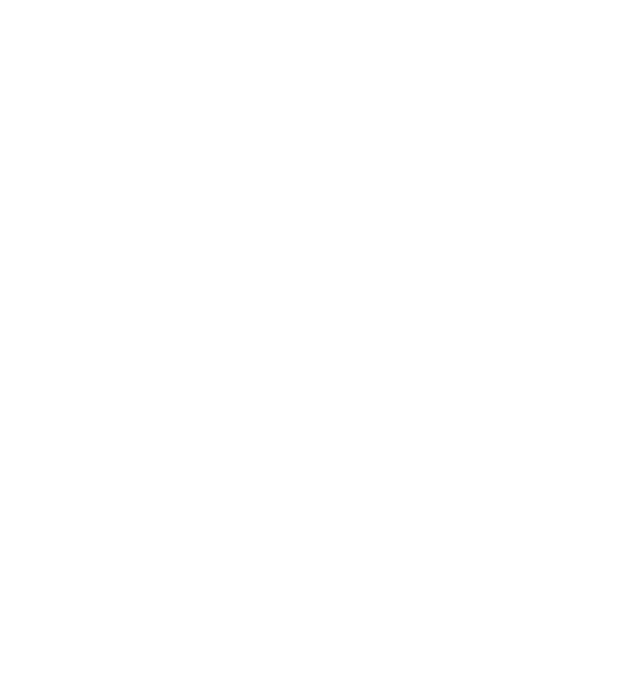
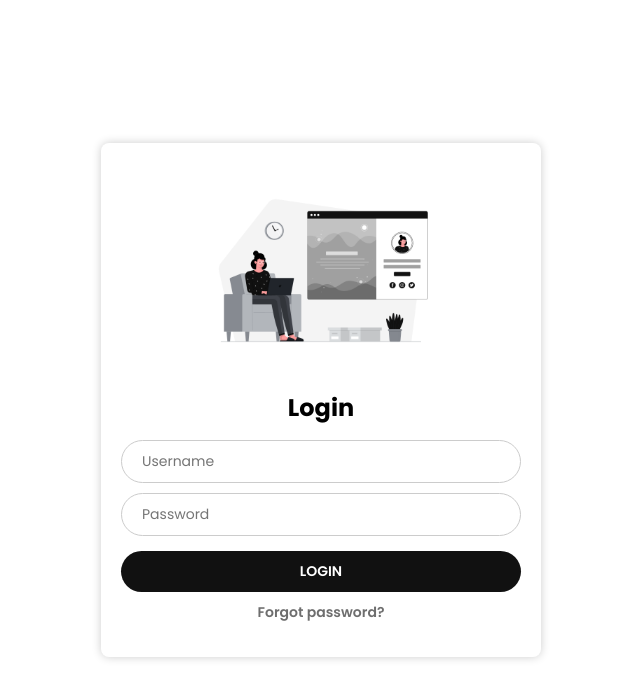
Before and after one commit to pjbronzal/kg-activity-sep-05, a plain HTML site: page index.html in a window 1280 px wide. Shown: the whole page, without its empty margins (319-959 px from the left). Drawn offline with Linux system fonts and the light colour scheme.

Commit message:
login page

```diff
--- a/index.html
+++ b/index.html
@@ -3,13 +3,24 @@
 
 <head>
     <meta charset="UTF-8">
-    <meta http-equiv="X-UA-Compatible" content="IE=edge">
     <meta name="viewport" content="width=device-width, initial-scale=1.0">
+    <link rel="stylesheet" href="style.css">
     <title>Login Page</title>
 </head>
 
 <body>
-
+    <div class="login-container">
+        <div class="login-form">
+            <div class="form-img">
+                <img src="user-login.png" alt="Logo">
+            </div>
+            <h2>Login</h2>
+            <input type="text" class="form-input" placeholder="Username">
+            <input type="password" class="form-input" placeholder="Password">
+            <button class="login-button">Login</button>
+            <p class="forgot-password"><a href="#">Forgot password?</a></p>
+        </div>
+    </div>
 </body>
 
 </html>
--- /dev/null
+++ b/style.css
@@ -0,0 +1,74 @@
+@import url('https://fonts.googleapis.com/css?family=Poppins:200,300,400,500,600,700,800,900&display=swap');
+
+body {
+    margin: 0;
+    padding: 0;
+    display: flex;
+    justify-content: center;
+    align-items: center;
+    min-height: 100vh;
+    font-family: 'Poppins', sans-serif;
+}
+
+.login-container {
+    background-color: #fff;
+    border-radius: 8px;
+    box-shadow: 0 0 10px rgba(0, 0, 0, 0.2);
+    padding: 20px;
+    max-width: 400px;
+    width: 100%;
+    text-align: center;
+}
+
+.login-container img {
+    width: 70%;
+}
+
+.login-container h2 {
+    margin: 10px 0;
+}
+
+.login-form {
+    display: flex;
+    flex-direction: column;
+}
+
+.form-input {
+    margin: 5px 0;
+    padding: 10px 20px;
+    border: 1px solid #ccc;
+    border-radius: 4px;
+    font-size: 14px;
+    font-family: 'Poppins', sans-serif;
+    border-radius: 50px;
+}
+
+.login-button {
+    background-color: #111111;
+    color: #fff;
+    border: none;
+    border-radius: 4px;
+    margin-top: 10px;
+    padding: 10px;
+    font-size: 14px;
+    font-weight: 600;
+    border-radius: 50px;
+    cursor: pointer;
+    text-transform: uppercase;
+    font-family: 'Poppins', sans-serif;
+}
+
+.login-button:hover {
+    background-color: #4b4b4b;
+}
+
+.forgot-password {
+    margin-top: 10px;
+    font-size: 14px;
+}
+
+.forgot-password a {
+    text-decoration: none;
+    color: #6e6e6e;
+    font-weight: 600;
+}
```
Also changed, not shown: user-login.png (added).
